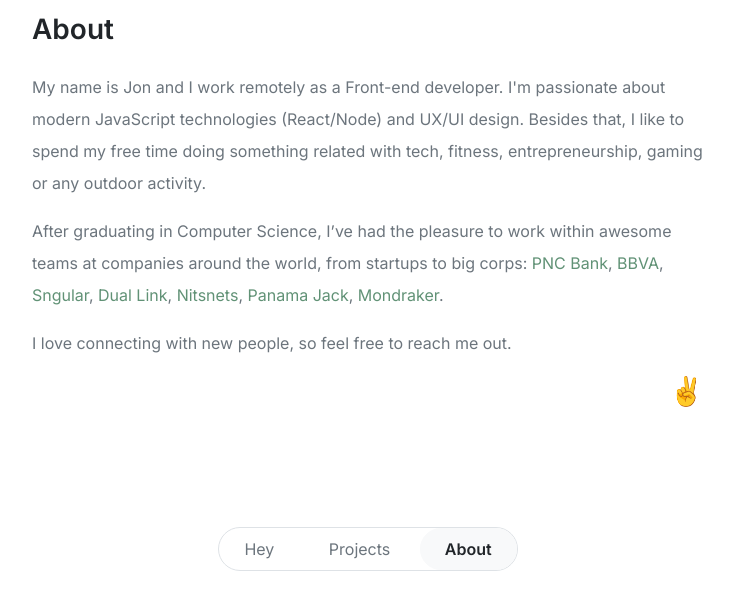
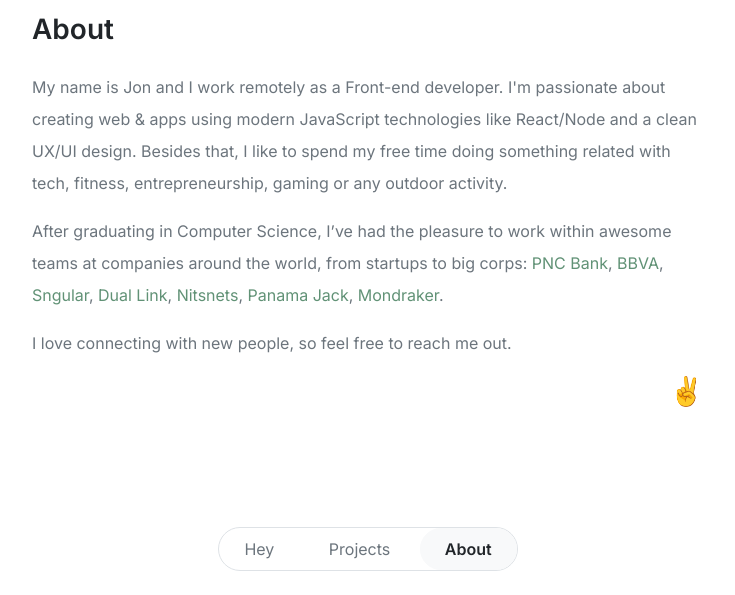
Before and after one commit to jonathanmartinez/website, a plain HTML site: page index.html in a window 1280 px wide. Both pictures are taken after a click on the button "About". Shown: the part 205-800 px from the top of the page, without its empty margins (272-1007 px from the left). Drawn offline with nearby package versions, Linux system fonts and the light colour scheme.

Commit message:
New layout

```diff
--- a/index.html
+++ b/index.html
@@ -105,10 +105,10 @@
             <h3 class="mb-4">About</h3>
             <p class="lh-lg text-muted">
               My name is Jon and I work remotely as a Front-end developer. I'm
-              passionate about modern JavaScript technologies (React/Node) and
-              UX/UI design. Besides that, I like to spend my free time doing
-              something related with tech, fitness, entrepreneurship, gaming or
-              any outdoor activity.
+              passionate about creating web & apps using modern JavaScript
+              technologies like React/Node and a clean UX/UI design. Besides
+              that, I like to spend my free time doing something related with
+              tech, fitness, entrepreneurship, gaming or any outdoor activity.
             </p>
             <p class="lh-lg text-muted">
               After graduating in Computer Science, I’ve had the pleasure to
```
Also changed, not shown: assets/codefile_logo.gif (added).
